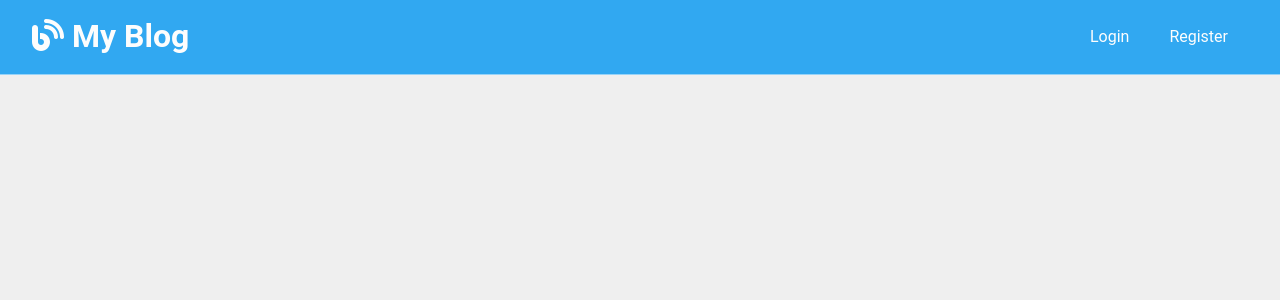
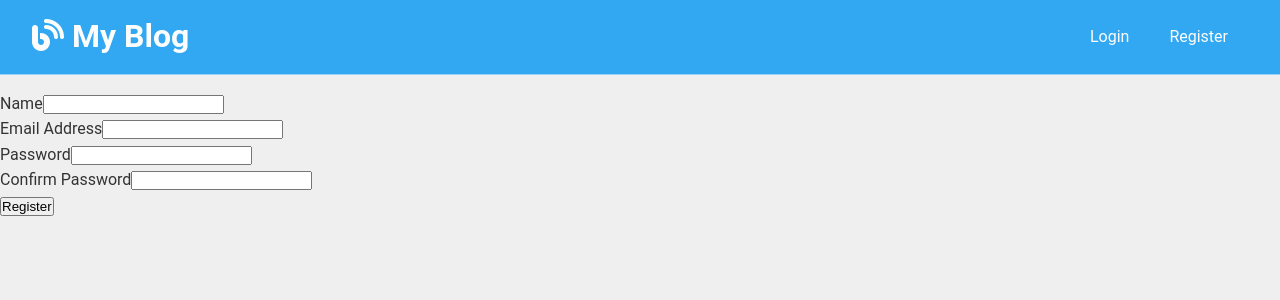
Before and after one commit to Javascript-developers/project-unknown, a React (Create React App) app in the folder client/: page /register in a window 1280 px wide. Shown: the top 300 px of the page. Built offline with nearby package versions, Linux system fonts and the light colour scheme.

Commit message:
Register component added - you can register from client

```diff
--- a/client/src/components/auth/Register.jsx
+++ b/client/src/components/auth/Register.jsx
@@ -1,8 +1,84 @@
-import React from 'react';
+import React, { useContext, useEffect, useState } from 'react';
 import styled from 'styled-components';
+import AuthContext from '../../context/auth/authContext';
 
-const Register = () => {
-  return <Container></Container>;
+const Register = (props) => {
+  const authContext = useContext(AuthContext);
+  const { registerUser, isAuthenticated } = authContext;
+
+  useEffect(() => {
+    if (isAuthenticated) {
+      props.history.push('/');
+    }
+  }, [isAuthenticated]);
+
+  const [user, setUser] = useState({
+    name: '',
+    email: '',
+    password: '',
+    passwordConfirm: '',
+  });
+
+  const { name, email, password, passwordConfirm } = user;
+
+  const onSubmit = (e) => {
+    e.preventDefault();
+    registerUser(user);
+  };
+
+  const onChange = (e) => {
+    setUser({
+      ...user,
+      [e.target.name]: e.target.value,
+    });
+  };
+  return (
+    <Container>
+      <form onSubmit={onSubmit}>
+        <div>
+          <label htmlFor="name">Name</label>
+          <input
+            required
+            type="text"
+            name="name"
+            value={name}
+            onChange={onChange}
+          />
+        </div>
+        <div>
+          <label htmlFor="email">Email Address</label>
+          <input
+            required
+            type="email"
+            name="email"
+            value={email}
+            onChange={onChange}
+          />
+        </div>
+        <div>
+          <label htmlFor="password">Password</label>
+          <input
+            required
+            type="password"
+            name="password"
+            value={password}
+            onChange={onChange}
+          />
+        </div>
+        <div>
+          <label htmlFor="passwordConfirm">Confirm Password</label>
+          <input
+            required
+            type="password"
+            name="passwordConfirm"
+            value={passwordConfirm}
+            onChange={onChange}
+          />
+        </div>
+        <input type="submit" value="Register" />
+      </form>
+    </Container>
+  );
 };
 
 export default Register;
--- a/client/src/components/layout/Navbar.jsx
+++ b/client/src/components/layout/Navbar.jsx
@@ -4,7 +4,7 @@ import PropTypes from 'prop-types';
 import { Link } from 'react-router-dom';
 import AuthContext from '../../context/auth/authContext';
 
-const Navbar = ({ title, icon }) => {
+const Navbar = (props) => {
   const authContext = useContext(AuthContext);
   const { isAuthenticated, currentUser, logout } = authContext;
 
@@ -44,7 +44,7 @@ const Navbar = ({ title, icon }) => {
   return (
     <Container>
       <h1>
-        <i className={icon} /> {title}
+        <i className={props.icon} /> {props.title}
       </h1>
       <ListContainer>{isAuthenticated ? authLinks : guestLinks}</ListContainer>
     </Container>
--- a/client/src/context/auth/authReducer.js
+++ b/client/src/context/auth/authReducer.js
@@ -20,7 +20,13 @@ export default (state, action) => {
     // case REGISTER_SUCCESS:
     case LOGIN_SUCCESS:
       localStorage.setItem('token', action.payload.data.token);
-
+      return {
+        ...state,
+        isAuthenticated: true,
+        loading: false,
+      };
+    case REGISTER_SUCCESS:
+      localStorage.setItem('token', action.payload.data.token);
       return {
         ...state,
         isAuthenticated: true,
--- a/client/src/context/auth/authState.js
+++ b/client/src/context/auth/authState.js
@@ -52,6 +52,19 @@ const AuthState = (props) => {
     }
   };
 
+  const registerUser = async (formData) => {
+    try {
+      const res = await axios.post('/api/v1/users/signup', formData);
+      dispatch({
+        type: REGISTER_SUCCESS,
+        payload: res,
+      });
+      loadUser();
+    } catch (err) {
+      console.log(err);
+    }
+  };
+
   const logout = async () =>
     dispatch({
       type: LOGOUT,
@@ -67,6 +80,7 @@ const AuthState = (props) => {
         isAuthenticated: state.isAuthenticated,
         login,
         loadUser,
+        registerUser,
         logout,
       }}
     >
```
